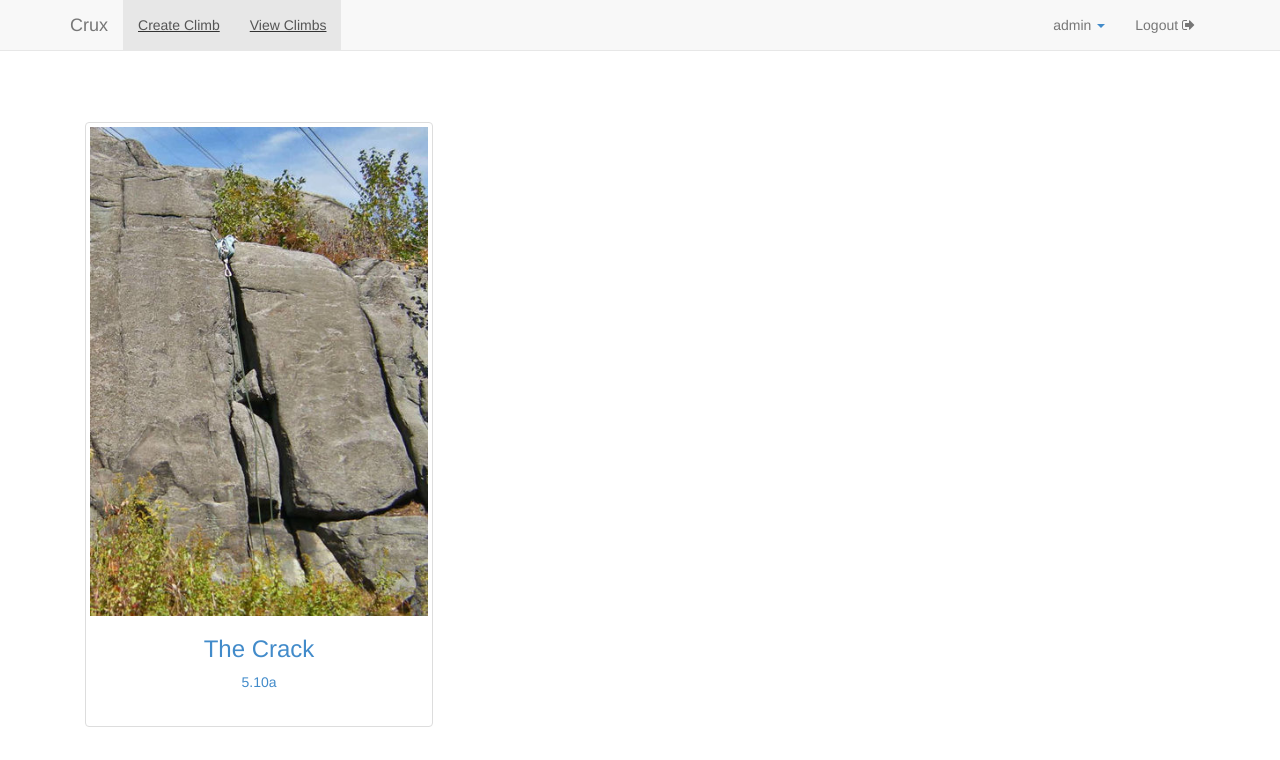
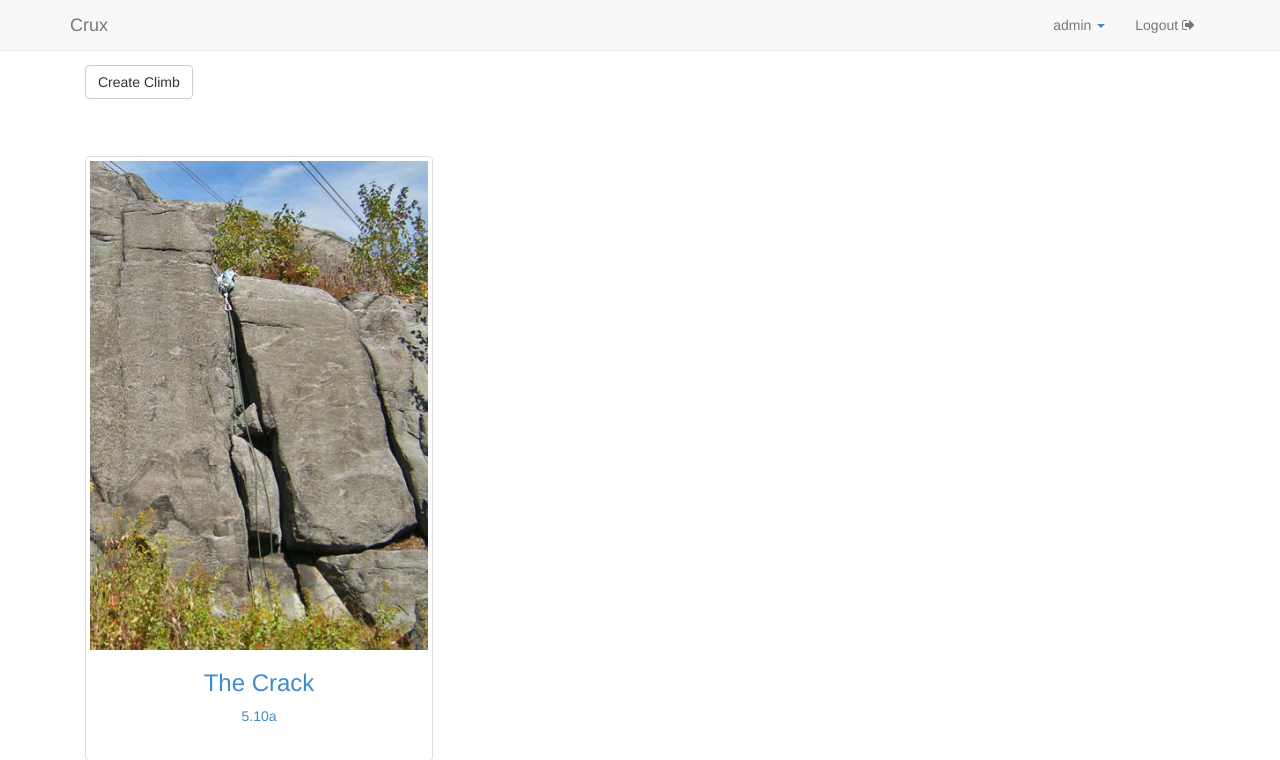
Before and after one commit to bjschwa2/hci_final, a Django app: page /dashboard/ in a window 1280 px wide. Shown: the top 760 px of the page. Run offline with Django 3.2, Linux system fonts and the light colour scheme; a user stored in the database is signed in; data comes from the database, SQL or seed files in the repository; some libraries are stand-ins or nearby versions.

Commit message:
Changes to navbar and dashboard presentation

```diff
--- a/rockclimb/templates/rockclimb/base.html
+++ b/rockclimb/templates/rockclimb/base.html
@@ -31,8 +31,6 @@
 
 </head>
 
-
-
 <body>
 
 <div class="container">
@@ -45,13 +43,10 @@
             <span class="icon-bar"></span>
             <span class="icon-bar"></span>
           </button>
-          <a class="navbar-brand" id="TitleBar"href={% url 'home' %}>Crux</a>
+          <a class="navbar-brand" href={% url 'home' %}>Crux</a>
         </div>
         <div id="navbar" class="navbar-collapse collapse">
           <ul class="nav navbar-nav">
-            <li class="active" id="TopBar"><a href={% url 'create_climb' %}>Create Climb</a>
-            <li class="active" id="TopBar"><a href={% url 'dashboard' %}>View Climbs</a>
-            </li>
           </ul>
           <ul class="nav navbar-nav navbar-right">
             {% if user.is_authenticated %}
--- a/rockclimb/templates/rockclimb/dashboard.html
+++ b/rockclimb/templates/rockclimb/dashboard.html
@@ -3,6 +3,8 @@
 {% load staticfiles %}
 
 <div class="col-sm-9 col-md-12 main">
+
+<a type="button" class="btn btn-default" href="{% url 'create_climb' %}">Create Climb</a>
 
 {% if climb %}
 	<div class="row ">
@@ -32,7 +34,7 @@
 	{% endfor %}
 	</div>
 {% else %}
-	<p> No climbs </p>
+    <h4>No recorded climbs!</h4>
 {% endif %}
 </div>
 
```
